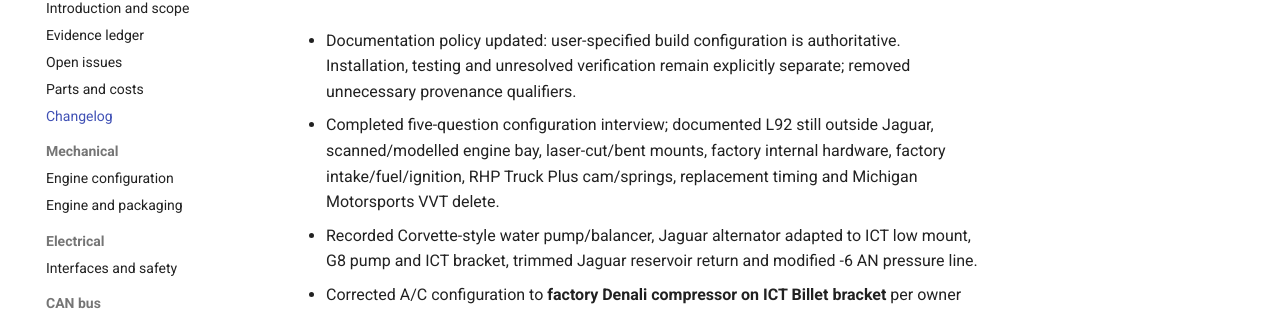
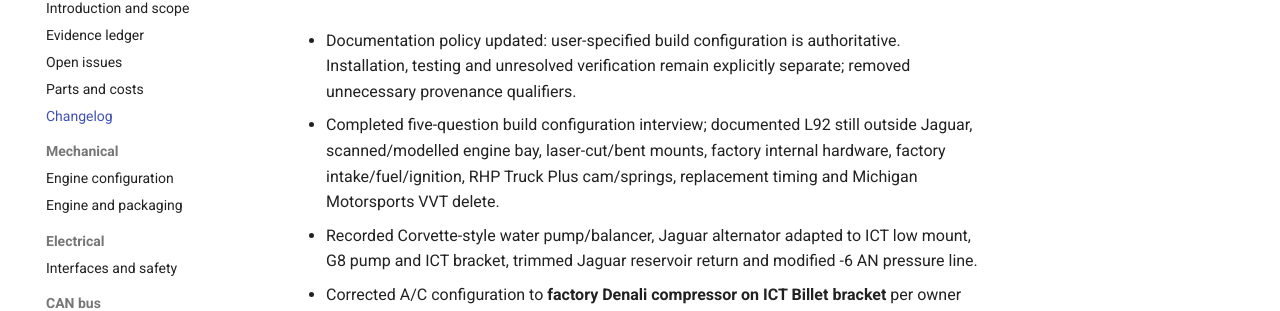
Before and after one commit to TylerBoni/jag, an MkDocs documentation site: the page built from build-manual/CHANGELOG.md, in a window 1280 px wide and 1156 px high. Shown: the part 211-522 px from the top of the window. Built offline with MkDocs 1.6.1 and Material for MkDocs 9.7.7, drawn with Linux system fonts in a browser that asks for light colours; comment, search, counter and statistics services are not loaded.

Commit message:
docs: polish configuration and evidence language

```diff
--- a/build-manual/CHANGELOG.md
+++ b/build-manual/CHANGELOG.md
@@ -4,7 +4,7 @@
 
 - Documentation policy updated: user-specified build configuration is authoritative. Installation, testing and unresolved verification remain explicitly separate; removed unnecessary provenance qualifiers.
 
-- Completed five-question configuration interview; documented L92 still outside Jaguar, scanned/modelled engine bay, laser-cut/bent mounts, factory internal hardware, factory intake/fuel/ignition, RHP Truck Plus cam/springs, replacement timing and Michigan Motorsports VVT delete.
+- Completed five-question build configuration interview; documented L92 still outside Jaguar, scanned/modelled engine bay, laser-cut/bent mounts, factory internal hardware, factory intake/fuel/ignition, RHP Truck Plus cam/springs, replacement timing and Michigan Motorsports VVT delete.
 - Recorded Corvette-style water pump/balancer, Jaguar alternator adapted to ICT low mount, G8 pump and ICT bracket, trimmed Jaguar reservoir return and modified -6 AN pressure line.
 - Corrected A/C configuration to **factory Denali compressor on ICT Billet bracket** per owner clarification (superseding prior Jaguar compressor selection). Exact PNs and functional validation remain open.
 - Flagged modified -6 AN steering pressure-line connection as unresolved; no new specifications or installation tests assumed.
```
